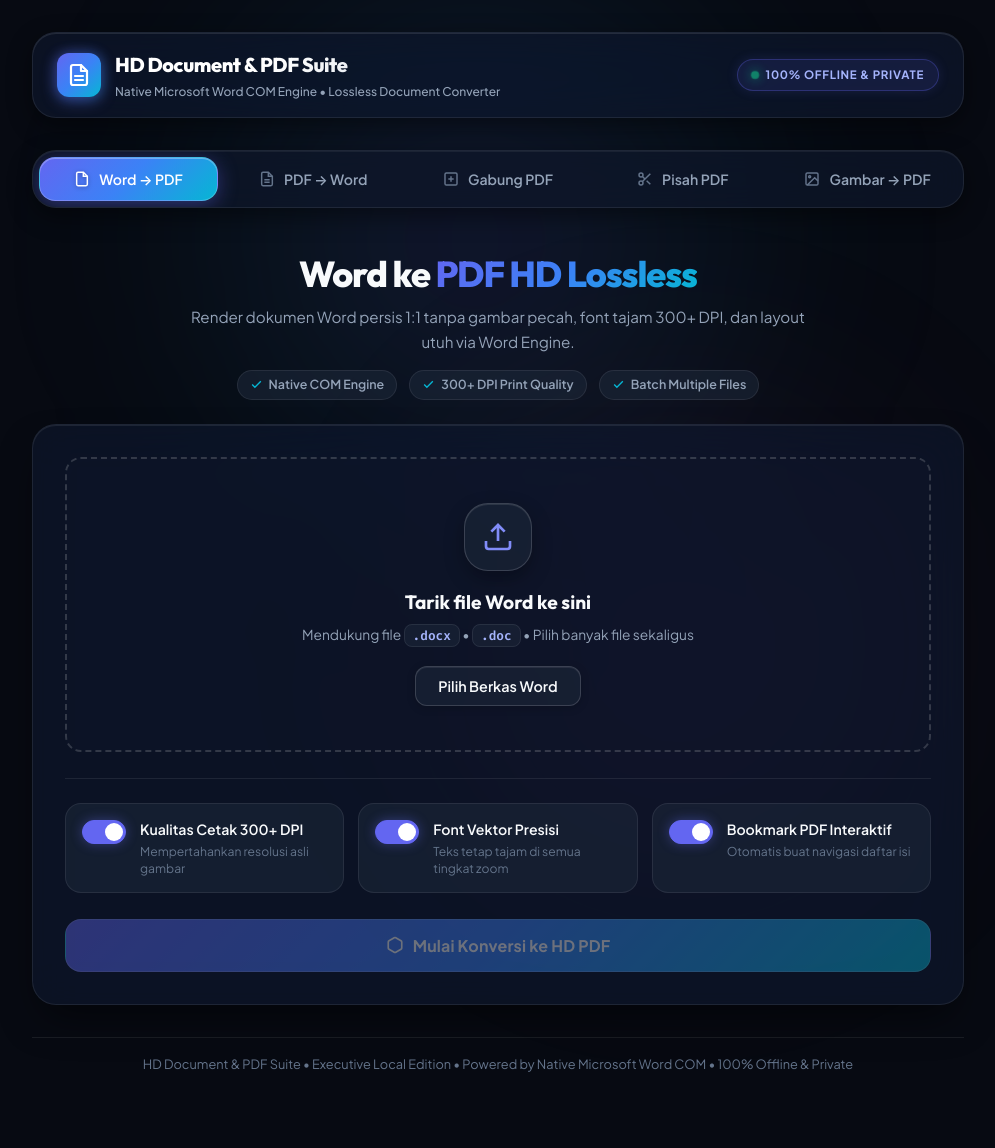
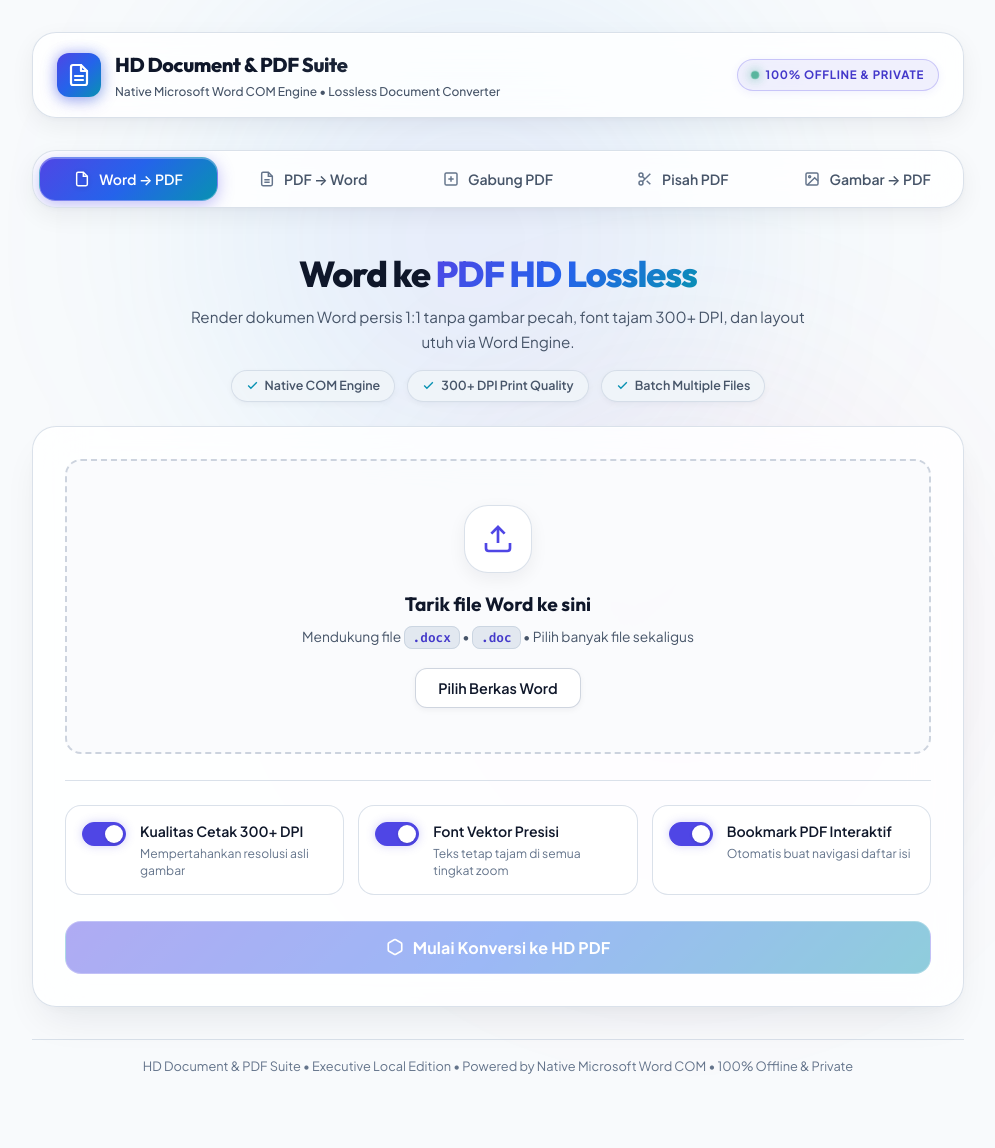
Before and after one commit to Hernandizz/PDF-converter, a Flask app: page / in a window 1280 px wide. Shown: the whole page, without its empty margins (142-1137 px from the left). Before the commit the page ends 1072 px from the top, so only its background shows below. Run offline with Flask 3, Linux system fonts and the light colour scheme.

Commit message:
feat: chenges style

```diff
--- a/static/css/style.css
+++ b/static/css/style.css
@@ -1,52 +1,52 @@
 /* ==========================================================================
    HD Document & PDF Suite — Executive Glassmorphic UI System
-   Ultra-modern, sleek dark theme with ambient mesh glows & dynamic micro-interactions.
+   Ultra-modern, clean light theme with ambient mesh glows & dynamic micro-interactions.
    ========================================================================== */
 
 :root {
   /* Atmosphere & Surfaces */
-  --bg-base:           #070a12;
-  --bg-surface:        rgba(15, 23, 42, 0.72);
-  --bg-surface-solid:  #0f172a;
-  --bg-raised:         rgba(30, 41, 59, 0.55);
-  --bg-raised-solid:   #1e293b;
-  --bg-subtle:         rgba(51, 65, 85, 0.4);
-  --bg-glass-hover:    rgba(255, 255, 255, 0.05);
+  --bg-base:           #f8fafc;
+  --bg-surface:        rgba(255, 255, 255, 0.85);
+  --bg-surface-solid:  #ffffff;
+  --bg-raised:         rgba(241, 245, 249, 0.8);
+  --bg-raised-solid:   #f1f5f9;
+  --bg-subtle:         rgba(226, 232, 240, 0.65);
+  --bg-glass-hover:    rgba(79, 70, 229, 0.04);
 
   /* Glass Borders */
-  --border:            rgba(255, 255, 255, 0.08);
-  --border-subtle:     rgba(255, 255, 255, 0.05);
-  --border-strong:     rgba(255, 255, 255, 0.16);
-  --border-hover:      rgba(99, 102, 241, 0.4);
+  --border:            rgba(203, 213, 225, 0.7);
+  --border-subtle:     rgba(226, 232, 240, 0.8);
+  --border-strong:     rgba(148, 163, 184, 0.45);
+  --border-hover:      rgba(79, 70, 229, 0.45);
 
   /* Color Accents & Gradients */
-  --accent-indigo:     #6366f1;
-  --accent-blue:       #3b82f6;
-  --accent-cyan:       #06b6d4;
-  --accent-purple:     #8b5cf6;
-  --accent-rose:       #f43f5e;
-  --accent-emerald:    #10b981;
-  --accent-amber:      #f59e0b;
+  --accent-indigo:     #4f46e5;
+  --accent-blue:       #2563eb;
+  --accent-cyan:       #0891b2;
+  --accent-purple:     #7c3aed;
+  --accent-rose:       #e11d48;
+  --accent-emerald:    #059669;
+  --accent-amber:      #d97706;
 
-  --grad-primary:      linear-gradient(135deg, #6366f1 0%, #3b82f6 50%, #06b6d4 100%);
-  --grad-primary-hover:linear-gradient(135deg, #4f46e5 0%, #2563eb 50%, #0891b2 100%);
-  --grad-pdf:          linear-gradient(135deg, #f43f5e 0%, #e11d48 100%);
-  --grad-merge:        linear-gradient(135deg, #34d399 0%, #10b981 100%);
-  --grad-split:        linear-gradient(135deg, #fbbf24 0%, #f59e0b 100%);
-  --grad-image:        linear-gradient(135deg, #a78bfa 0%, #8b5cf6 100%);
+  --grad-primary:      linear-gradient(135deg, #4f46e5 0%, #2563eb 50%, #0891b2 100%);
+  --grad-primary-hover:linear-gradient(135deg, #4338ca 0%, #1d4ed8 50%, #0e7490 100%);
+  --grad-pdf:          linear-gradient(135deg, #e11d48 0%, #be123c 100%);
+  --grad-merge:        linear-gradient(135deg, #059669 0%, #047857 100%);
+  --grad-split:        linear-gradient(135deg, #d97706 0%, #b45309 100%);
+  --grad-image:        linear-gradient(135deg, #7c3aed 0%, #6d28d9 100%);
 
-  --accent-muted:      rgba(99, 102, 241, 0.14);
-  --accent-ring:       rgba(99, 102, 241, 0.35);
+  --accent-muted:      rgba(79, 70, 229, 0.08);
+  --accent-ring:       rgba(79, 70, 229, 0.25);
 
   /* Status Colors */
-  --green:             #10b981;
-  --green-muted:       rgba(16, 185, 129, 0.14);
-  --red:               #f43f5e;
-  --red-muted:         rgba(244, 63, 94, 0.14);
+  --green:             #059669;
+  --green-muted:       rgba(5, 150, 105, 0.1);
+  --red:               #e11d48;
+  --red-muted:         rgba(225, 29, 72, 0.1);
 
   /* Typography Colors */
-  --text-primary:      #f8fafc;
-  --text-secondary:    #94a3b8;
+  --text-primary:      #0f172a;
+  --text-secondary:    #475569;
   --text-tertiary:     #64748b;
 
   /* Border Radii */
@@ -57,10 +57,10 @@
   --r-pill: 9999px;
 
   /* Shadows */
-  --shadow-sm:  0 2px 8px rgba(0, 0, 0, 0.4);
-  --shadow-md:  0 8px 24px rgba(0, 0, 0, 0.45);
-  --shadow-lg:  0 20px 40px -12px rgba(0, 0, 0, 0.6);
-  --shadow-glow:0 0 25px rgba(99, 102, 241, 0.25);
+  --shadow-sm:  0 2px 6px rgba(15, 23, 42, 0.04), 0 1px 2px rgba(15, 23, 42, 0.02);
+  --shadow-md:  0 8px 24px rgba(15, 23, 42, 0.06), 0 2px 6px rgba(15, 23, 42, 0.03);
+  --shadow-lg:  0 20px 40px -12px rgba(15, 23, 42, 0.09), 0 4px 16px -4px rgba(15, 23, 42, 0.04);
+  --shadow-glow:0 0 25px rgba(79, 70, 229, 0.15);
 
   /* Typography */
   --font-ui:      'Plus Jakarta Sans', -apple-system, BlinkMacSystemFont, 'Segoe UI', sans-serif;
@@ -107,7 +107,7 @@ body::before {
   left: 20%;
   width: 700px;
   height: 700px;
-  background: radial-gradient(circle, rgba(99, 102, 241, 0.15) 0%, rgba(6, 182, 212, 0.05) 50%, transparent 70%);
+  background: radial-gradient(circle, rgba(99, 102, 241, 0.12) 0%, rgba(14, 165, 233, 0.06) 50%, transparent 70%);
   pointer-events: none;
   z-index: 0;
   filter: blur(90px);
@@ -121,7 +121,7 @@ body::after {
   right: 15%;
   width: 600px;
   height: 600px;
-  background: radial-gradient(circle, rgba(139, 92, 246, 0.12) 0%, rgba(244, 63, 94, 0.04) 50%, transparent 70%);
+  background: radial-gradient(circle, rgba(168, 85, 247, 0.1) 0%, rgba(244, 63, 94, 0.05) 50%, transparent 70%);
   pointer-events: none;
   z-index: 0;
   filter: blur(90px);
@@ -165,12 +165,12 @@ a {
   -webkit-backdrop-filter: blur(20px) saturate(180%);
   border: 1px solid var(--border);
   border-radius: var(--r-xl);
-  box-shadow: var(--shadow-md), inset 0 1px 0 rgba(255, 255, 255, 0.1);
+  box-shadow: var(--shadow-md), inset 0 1px 0 rgba(255, 255, 255, 0.9);
   transition: border-color var(--t-normal);
 }
 
 .main-header:hover {
-  border-color: rgba(255, 255, 255, 0.14);
+  border-color: var(--border-strong);
 }
 
 .brand-container {
@@ -189,7 +189,7 @@ a {
   justify-content: center;
   color: #fff;
   flex-shrink: 0;
-  box-shadow: 0 4px 16px rgba(99, 102, 241, 0.4);
+  box-shadow: 0 4px 16px rgba(79, 70, 229, 0.35);
   position: relative;
 }
 
@@ -199,7 +199,7 @@ a {
   inset: -2px;
   border-radius: calc(var(--r-md) + 2px);
   background: var(--grad-primary);
-  opacity: 0.3;
+  opacity: 0.25;
   filter: blur(6px);
   z-index: -1;
 }
@@ -208,7 +208,7 @@ a {
   font-family: var(--font-display);
   font-size: 1.25rem;
   font-weight: 800;
-  background: linear-gradient(135deg, #ffffff 40%, #cbd5e1 100%);
+  background: linear-gradient(135deg, #0f172a 40%, #334155 100%);
   -webkit-background-clip: text;
   -webkit-text-fill-color: transparent;
   letter-spacing: -0.02em;
@@ -236,10 +236,10 @@ a {
 }
 
 .badge-hd {
-  background: rgba(99, 102, 241, 0.12);
-  color: #a5b4fc;
-  border: 1px solid rgba(99, 102, 241, 0.3);
-  box-shadow: 0 0 12px rgba(99, 102, 241, 0.15);
+  background: rgba(79, 70, 229, 0.08);
+  color: #4338ca;
+  border: 1px solid rgba(79, 70, 229, 0.25);
+  box-shadow: 0 2px 8px rgba(79, 70, 229, 0.08);
 }
 
 .badge-pulse-dot {
@@ -268,7 +268,7 @@ a {
   border: 1px solid var(--border);
   border-radius: var(--r-xl);
   padding: 6px;
-  box-shadow: var(--shadow-md), inset 0 1px 0 rgba(255, 255, 255, 0.06);
+  box-shadow: var(--shadow-md), inset 0 1px 0 rgba(255, 255, 255, 0.9);
   overflow-x: auto;
   -webkit-overflow-scrolling: touch;
 }
@@ -308,21 +308,21 @@ a {
 }
 
 .tab-btn:hover:not(.tab-btn--active) svg {
-  color: #a5b4fc;
+  color: #4f46e5;
   transform: translateY(-1px);
 }
 
 .tab-btn--active {
   background: var(--grad-primary);
   color: #ffffff;
-  border-color: rgba(255, 255, 255, 0.2);
-  box-shadow: 0 4px 20px rgba(99, 102, 241, 0.4), inset 0 1px 0 rgba(255, 255, 255, 0.3);
+  border-color: rgba(255, 255, 255, 0.3);
+  box-shadow: 0 4px 16px rgba(79, 70, 229, 0.35), inset 0 1px 0 rgba(255, 255, 255, 0.3);
   pointer-events: none;
 }
 
 .tab-btn--active svg {
   color: #ffffff;
-  filter: drop-shadow(0 1px 2px rgba(0,0,0,0.3));
+  filter: drop-shadow(0 1px 2px rgba(0,0,0,0.15));
 }
 
 .tab-btn:focus-visible {
@@ -376,13 +376,14 @@ a {
   display: inline-flex;
   align-items: center;
   gap: 6px;
-  padding: 4px 12px;
+  padding: 5px 14px;
   border-radius: var(--r-pill);
   background: var(--bg-raised);
   border: 1px solid var(--border);
   font-size: 0.78rem;
   font-weight: 600;
   color: var(--text-secondary);
+  box-shadow: var(--shadow-sm);
 }
 
 .hero-chip svg {
@@ -399,13 +400,13 @@ a {
   border: 1px solid var(--border);
   border-radius: var(--r-xl);
   padding: 32px;
-  box-shadow: var(--shadow-lg), inset 0 1px 0 rgba(255, 255, 255, 0.08);
+  box-shadow: var(--shadow-lg), inset 0 1px 0 rgba(255, 255, 255, 0.9);
   transition: border-color var(--t-normal), box-shadow var(--t-normal);
   position: relative;
 }
 
 .card:hover {
-  border-color: rgba(255, 255, 255, 0.12);
+  border-color: var(--border-strong);
 }
 
 /* ==========================================================================
@@ -417,7 +418,7 @@ a {
   padding: 44px 28px;
   text-align: center;
   cursor: pointer;
-  background: rgba(15, 23, 42, 0.4);
+  background: rgba(248, 250, 252, 0.7);
   transition: all var(--t-normal);
   position: relative;
   outline: none;
@@ -428,7 +429,7 @@ a {
   content: '';
   position: absolute;
   inset: 0;
-  background: radial-gradient(circle at center, rgba(99, 102, 241, 0.08) 0%, transparent 70%);
+  background: radial-gradient(circle at center, rgba(79, 70, 229, 0.06) 0%, transparent 70%);
   opacity: 0;
   transition: opacity var(--t-normal);
   pointer-events: none;
@@ -465,69 +466,69 @@ a {
   height: 68px;
   margin: 0 auto 16px;
   border-radius: var(--r-xl);
-  background: var(--bg-raised);
-  border: 1px solid var(--border-strong);
+  background: #ffffff;
+  border: 1px solid var(--border);
   display: flex;
   align-items: center;
   justify-content: center;
-  color: #818cf8;
-  box-shadow: 0 8px 20px rgba(0, 0, 0, 0.3), inset 0 1px 0 rgba(255, 255, 255, 0.1);
+  color: #4f46e5;
+  box-shadow: 0 6px 18px rgba(15, 23, 42, 0.06), inset 0 1px 0 rgba(255, 255, 255, 0.8);
   transition: transform var(--t-spring), box-shadow var(--t-normal), color var(--t-normal);
 }
 
 .drop-zone:hover .drop-icon-wrapper {
   transform: scale(1.08) translateY(-2px);
-  color: #a5b4fc;
-  box-shadow: 0 12px 28px rgba(99, 102, 241, 0.3);
+  color: #4338ca;
+  box-shadow: 0 10px 24px rgba(79, 70, 229, 0.2);
 }
 
-/* Tool color variants */
+/* Tool color variants for light theme */
 .drop-icon-wrapper--pdf {
-  color: #f43f5e;
-  border-color: rgba(244, 63, 94, 0.3);
-  background: rgba(244, 63, 94, 0.12);
+  color: #e11d48;
+  border-color: rgba(225, 29, 72, 0.25);
+  background: rgba(225, 29, 72, 0.08);
 }
 .drop-zone:has(.drop-icon-wrapper--pdf):hover,
 .drop-zone:has(.drop-icon-wrapper--pdf).dragover {
   border-color: var(--accent-rose);
-  background: rgba(244, 63, 94, 0.06);
-  box-shadow: 0 0 30px rgba(244, 63, 94, 0.18);
+  background: rgba(225, 29, 72, 0.04);
+  box-shadow: 0 0 25px rgba(225, 29, 72, 0.12);
 }
 
 .drop-icon-wrapper--merge {
-  color: #34d399;
-  border-color: rgba(16, 185, 129, 0.3);
-  background: rgba(16, 185, 129, 0.12);
+  color: #059669;
+  border-color: rgba(5, 150, 105, 0.25);
+  background: rgba(5, 150, 105, 0.08);
 }
 .drop-zone:has(.drop-icon-wrapper--merge):hover,
 .drop-zone:has(.drop-icon-wrapper--merge).dragover {
   border-color: var(--accent-emerald);
-  background: rgba(16, 185, 129, 0.06);
-  box-shadow: 0 0 30px rgba(16, 185, 129, 0.18);
+  background: rgba(5, 150, 105, 0.04);
+  box-shadow: 0 0 25px rgba(5, 150, 105, 0.12);
 }
 
 .drop-icon-wrapper--split {
-  color: #fbbf24;
-  border-color: rgba(245, 158, 11, 0.3);
-  background: rgba(245, 158, 11, 0.12);
+  color: #d97706;
+  border-color: rgba(217, 119, 6, 0.25);
+  background: rgba(217, 119, 6, 0.08);
 }
 .drop-zone:has(.drop-icon-wrapper--split):hover,
 .drop-zone:has(.drop-icon-wrapper--split).dragover {
   border-color: var(--accent-amber);
-  background: rgba(245, 158, 11, 0.06);
-  box-shadow: 0 0 30px rgba(245, 158, 11, 0.18);
+  background: rgba(217, 119, 6, 0.04);
+  box-shadow: 0 0 25px rgba(217, 119, 6, 0.12);
 }
 
 .drop-icon-wrapper--image {
-  color: #a78bfa;
-  border-color: rgba(139, 92, 246, 0.3);
-  background: rgba(139, 92, 246, 0.12);
+  color: #7c3aed;
+  border-color: rgba(124, 58, 237, 0.25);
+  background: rgba(124, 58, 237, 0.08);
 }
 .drop-zone:has(.drop-icon-wrapper--image):hover,
 .drop-zone:has(.drop-icon-wrapper--image).dragover {
   border-color: var(--accent-purple);
-  background: rgba(139, 92, 246, 0.06);
-  box-shadow: 0 0 30px rgba(139, 92, 246, 0.18);
+  background: rgba(124, 58, 237, 0.04);
+  box-shadow: 0 0 25px rgba(124, 58, 237, 0.12);
 }
 
 .drop-zone-title {
@@ -545,11 +546,11 @@ a {
 }
 
 .drop-zone-subtitle code {
-  background: var(--bg-raised);
-  border: 1px solid var(--border);
+  background: #e2e8f0;
+  border: 1px solid #cbd5e1;
   padding: 2px 8px;
   border-radius: var(--r-sm);
-  color: #a5b4fc;
+  color: #4338ca;
   font-family: 'Fira Code', 'Consolas', monospace;
   font-size: 0.8rem;
   font-weight: 600;
@@ -584,23 +585,23 @@ a {
 .btn-primary {
   background: var(--grad-primary);
   color: #ffffff;
-  border-color: rgba(255, 255, 255, 0.18);
-  box-shadow: 0 4px 16px rgba(99, 102, 241, 0.35), inset 0 1px 0 rgba(255, 255, 255, 0.25);
+  border-color: rgba(255, 255, 255, 0.25);
+  box-shadow: 0 4px 16px rgba(79, 70, 229, 0.3), inset 0 1px 0 rgba(255, 255, 255, 0.3);
 }
 
 .btn-primary:hover:not(:disabled) {
   background: var(--grad-primary-hover);
-  box-shadow: 0 8px 24px rgba(99, 102, 241, 0.5), inset 0 1px 0 rgba(255, 255, 255, 0.35);
+  box-shadow: 0 8px 24px rgba(79, 70, 229, 0.45), inset 0 1px 0 rgba(255, 255, 255, 0.4);
   transform: translateY(-1px);
 }
 
 .btn-primary:active:not(:disabled) {
   transform: translateY(1px);
-  box-shadow: 0 2px 10px rgba(99, 102, 241, 0.4);
+  box-shadow: 0 2px 10px rgba(79, 70, 229, 0.3);
 }
 
 .btn-primary:disabled {
-  opacity: 0.4;
+  opacity: 0.45;
   cursor: not-allowed;
   box-shadow: none;
   transform: none;
@@ -608,16 +609,16 @@ a {
 
 /* Secondary Button */
 .btn-secondary {
-  background: var(--bg-raised);
+  background: #ffffff;
   color: var(--text-primary);
   border-color: var(--border-strong);
-  box-shadow: 0 2px 8px rgba(0, 0, 0, 0.2), inset 0 1px 0 rgba(255, 255, 255, 0.08);
+  box-shadow: 0 2px 6px rgba(15, 23, 42, 0.05), inset 0 1px 0 rgba(255, 255, 255, 0.8);
 }
 
 .btn-secondary:hover {
-  background: var(--bg-subtle);
-  border-color: rgba(255, 255, 255, 0.28);
-  color: #ffffff;
+  background: var(--bg-raised);
+  border-color: rgba(79, 70, 229, 0.4);
+  color: var(--accent-indigo);
   transform: translateY(-1px);
 }
 
@@ -831,7 +832,7 @@ a {
   display: flex;
   align-items: flex-start;
   gap: 14px;
-  background: var(--bg-raised);
+  background: rgba(255, 255, 255, 0.7);
   border: 1px solid var(--border);
   border-radius: var(--r-lg);
   padding: 14px 16px;
@@ -964,8 +965,8 @@ a {
 .toggle-slider {
   position: absolute;
   inset: 0;
-  background: var(--bg-subtle);
-  border: 1px solid var(--border-strong);
+  background: #cbd5e1;
+  border: 1px solid #94a3b8;
   border-radius: 24px;
   transition: all var(--t-normal);
 }
@@ -977,15 +978,16 @@ a {
   width: 18px;
   left: 2px;
   top: 2px;
-  background: var(--text-secondary);
+  background: #ffffff;
   border-radius: 50%;
   transition: transform var(--t-spring), background var(--t-fast);
+  box-shadow: 0 1px 3px rgba(0, 0, 0, 0.15);
 }
 
 input:checked + .toggle-slider {
   background: var(--accent-indigo);
   border-color: var(--accent-indigo);
-  box-shadow: 0 0 12px rgba(99, 102, 241, 0.4);
+  box-shadow: 0 0 10px rgba(79, 70, 229, 0.25);
 }
 
 input:checked + .toggle-slider::before {
--- a/templates/index.html
+++ b/templates/index.html
@@ -226,7 +226,7 @@
         <!-- Output Format Options -->
         <div class="options-bar">
           <div class="option-item option-item--format">
-            <svg width="18" height="18" viewBox="0 0 24 24" fill="none" stroke="currentColor" stroke-width="2" style="color: #818cf8;"><path d="M14 2H6a2 2 0 0 0-2 2v16a2 2 0 0 0 2 2h12a2 2 0 0 0 2-2V8z"></path><polyline points="14 2 14 8 20 8"></polyline></svg>
+            <svg width="18" height="18" viewBox="0 0 24 24" fill="none" stroke="currentColor" stroke-width="2" style="color: #4f46e5;"><path d="M14 2H6a2 2 0 0 0-2 2v16a2 2 0 0 0 2 2h12a2 2 0 0 0 2-2V8z"></path><polyline points="14 2 14 8 20 8"></polyline></svg>
             <div class="option-label-group">
               <span class="option-title">Format Output Word</span>
               <span class="option-desc">Pilih format dokumen Word yang diinginkan</span>
@@ -252,7 +252,7 @@
 
         <!-- Convert Button -->
         <div class="action-footer">
-          <button type="button" class="btn btn-primary btn-lg" id="convert-btn-p2w" disabled style="background: var(--grad-pdf); border-color: rgba(255,255,255,0.2);">
+          <button type="button" class="btn btn-primary btn-lg" id="convert-btn-p2w" disabled style="background: var(--grad-pdf); border-color: rgba(255,255,255,0.3);">
             <svg width="18" height="18" viewBox="0 0 24 24" fill="none" stroke="currentColor" stroke-width="2.2"><path d="M14 2H6a2 2 0 0 0-2 2v16a2 2 0 0 0 2 2h12a2 2 0 0 0 2-2V8z"></path><polyline points="14 2 14 8 20 8"></polyline><line x1="16" y1="13" x2="8" y2="13"></line><line x1="16" y1="17" x2="8" y2="17"></line></svg>
             <span id="convert-btn-text-p2w">Konversi ke Word</span>
           </button>
@@ -359,7 +359,7 @@
 
         <!-- Action Button -->
         <div class="action-footer">
-          <button type="button" class="btn btn-primary btn-lg" id="convert-btn-merge" disabled style="background: var(--grad-merge); border-color: rgba(255,255,255,0.2);">
+          <button type="button" class="btn btn-primary btn-lg" id="convert-btn-merge" disabled style="background: var(--grad-merge); border-color: rgba(255,255,255,0.3);">
             <svg width="18" height="18" viewBox="0 0 24 24" fill="none" stroke="currentColor" stroke-width="2.2"><rect x="3" y="3" width="18" height="18" rx="2" ry="2"></rect><line x1="12" y1="8" x2="12" y2="16"></line><line x1="8" y1="12" x2="16" y2="12"></line></svg>
             <span id="convert-btn-text-merge">Gabungkan Semua PDF</span>
           </button>
@@ -445,7 +445,7 @@
           </div>
           <div class="file-item">
             <div class="file-info">
-              <div class="file-icon" style="color: #fbbf24; background: rgba(245, 158, 11, 0.15); border-color: rgba(245, 158, 11, 0.3);">
+              <div class="file-icon" style="color: #d97706; background: rgba(217, 119, 6, 0.1); border-color: rgba(217, 119, 6, 0.25);">
                 <svg width="20" height="20" viewBox="0 0 24 24" fill="none" stroke="currentColor" stroke-width="2"><path d="M14 2H6a2 2 0 0 0-2 2v16a2 2 0 0 0 2 2h12a2 2 0 0 0 2-2V8z"></path><polyline points="14 2 14 8 20 8"></polyline></svg>
               </div>
               <div class="file-text">
@@ -487,7 +487,7 @@
 
         <!-- Action Button -->
         <div class="action-footer">
-          <button type="button" class="btn btn-primary btn-lg" id="convert-btn-split" disabled style="background: var(--grad-split); border-color: rgba(255,255,255,0.2);">
+          <button type="button" class="btn btn-primary btn-lg" id="convert-btn-split" disabled style="background: var(--grad-split); border-color: rgba(255,255,255,0.3);">
             <svg width="18" height="18" viewBox="0 0 24 24" fill="none" stroke="currentColor" stroke-width="2.2"><circle cx="6" cy="6" r="3"></circle><circle cx="6" cy="18" r="3"></circle><line x1="20" y1="4" x2="8.12" y2="15.88"></line><line x1="14.47" y1="14.48" x2="20" y2="20"></line><line x1="8.12" y1="8.12" x2="12" y2="12"></line></svg>
             <span id="convert-btn-text-split">Mulai Pisahkan PDF</span>
           </button>
@@ -604,7 +604,7 @@
 
         <!-- Action Button -->
         <div class="action-footer">
-          <button type="button" class="btn btn-primary btn-lg" id="convert-btn-img" disabled style="background: var(--grad-image); border-color: rgba(255,255,255,0.2);">
+          <button type="button" class="btn btn-primary btn-lg" id="convert-btn-img" disabled style="background: var(--grad-image); border-color: rgba(255,255,255,0.3);">
             <svg width="18" height="18" viewBox="0 0 24 24" fill="none" stroke="currentColor" stroke-width="2.2"><path d="M14 2H6a2 2 0 0 0-2 2v16a2 2 0 0 0 2 2h12a2 2 0 0 0 2-2V8z"></path><polyline points="14 2 14 8 20 8"></polyline></svg>
             <span id="convert-btn-text-img">Konversi Gambar ke PDF</span>
           </button>
```
Also changed, not shown: other parts of static/css/style.css (+48 -46 lines).
